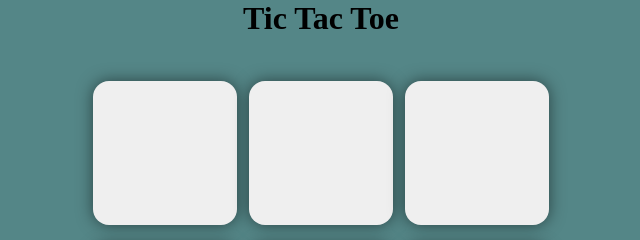
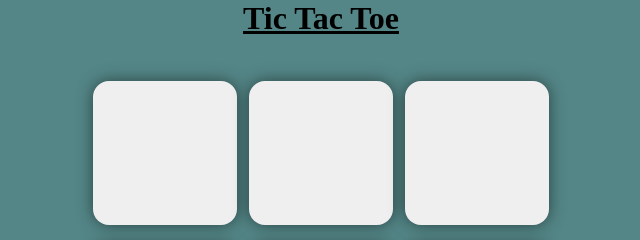
Before and after one commit to sTharun5/Tic-Tac-Toe, a plain HTML site: page index.html in a window 1280 px wide. Shown: the top 240 px of the page, 319-959 px from the left. Drawn offline with Linux system fonts and the light colour scheme.

Commit message:
updated css

```diff
--- a/index.html
+++ b/index.html
@@ -8,7 +8,7 @@
 </head>
 <body>
     <main>
-    <h1>Tic Tac Toe</h1>
+    <h1 class="heading">tic tac toe</h1>
     <div class="container">
 
         <div class="game">
--- a/style.css
+++ b/style.css
@@ -1,6 +1,10 @@
 *{
     margin:0;
     padding: 0;
+}
+.heading{
+    text-transform: capitalize;
+    text-decoration: underline;
 }
 
 body{
```
